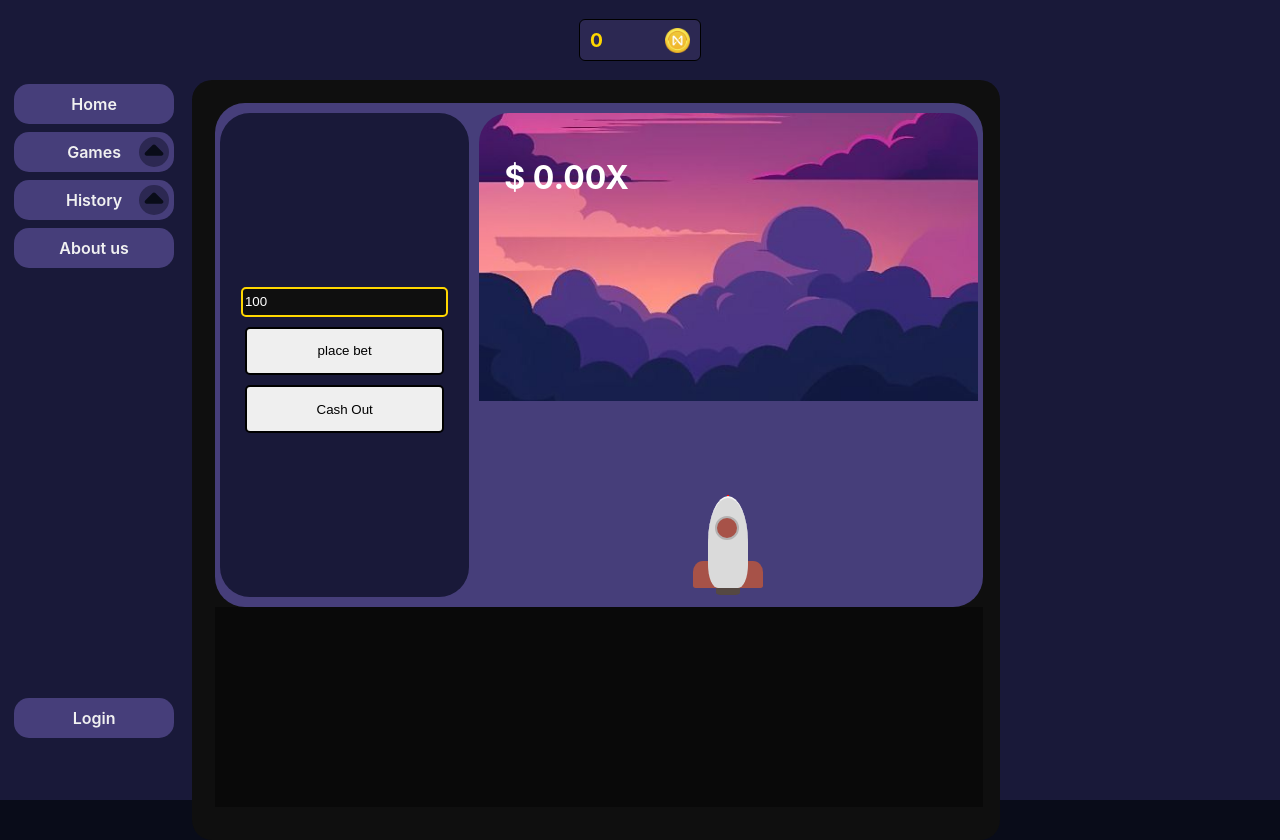
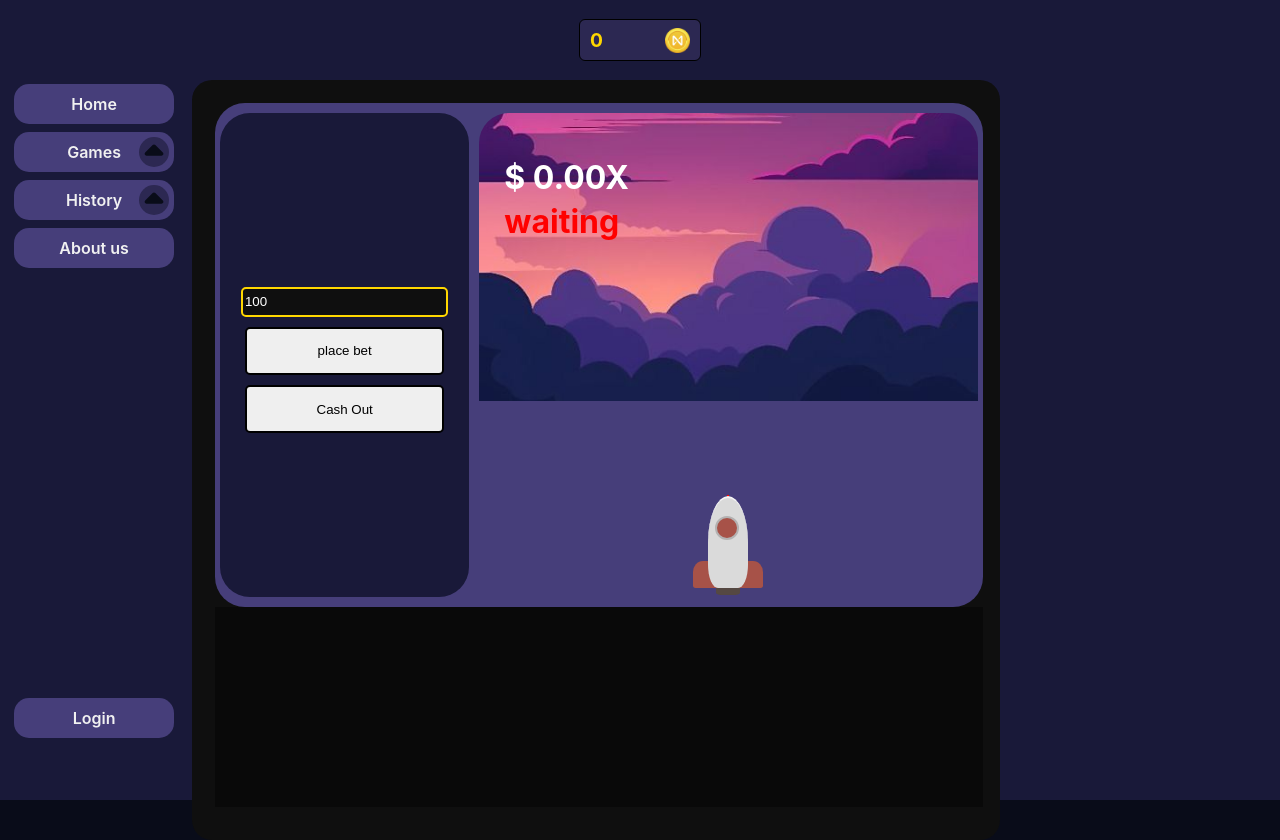
Before and after one commit to techprocodepro/bettingsite, a React (Create React App) app in the folder frontend/: page /crashgame in a window 1280 px wide. Built offline with nearby package versions, Linux system fonts and the light colour scheme; no server answers; a web font is replaced by a local one.

Commit message:
game restart time increased

```diff
--- a/frontend/src/games/Crash/CrashGame.jsx
+++ b/frontend/src/games/Crash/CrashGame.jsx
@@ -102,7 +102,7 @@ const CrashGame = () => {
 
                 <div className='game-console' style={{ flex: 2, position: "relative", backgroundImage: `url(${nightSky})`, backgroundPositionY: `${(multiplier * 25) + (-710)}px`, backgroundRepeat: "no-repeat", backgroundSize: "cover", borderRadius: "30px", margin: "10px 5px" }}>
                     <h1 style={{ color: "white", margin: "45px 0px 0px 25px" }}>$ {multiplier.toFixed(2)}X</h1>
-                    {(gameStatus === 'crashed') && <h1 style={{ color: "red", margin: "5px 0px 0px 25px" }}>Crashed</h1>}
+                    <h1 style={{ color: "red", margin: "5px 0px 0px 25px" }}>{gameStatus}</h1>
                     <div style={{ border: "1px solid red", position: "absolute", bottom: `${Math.min((multiplier * 130) + 100, 300)}px`, right: "50%" }}>
                         <Rocket isCrashed={gameStatus === 'crashed'} isBetStarted={gameStatus === 'in-progress'} />
                     </div>
```
Also changed, not shown: 1 other file (tests, documents, lock files or other folders).
